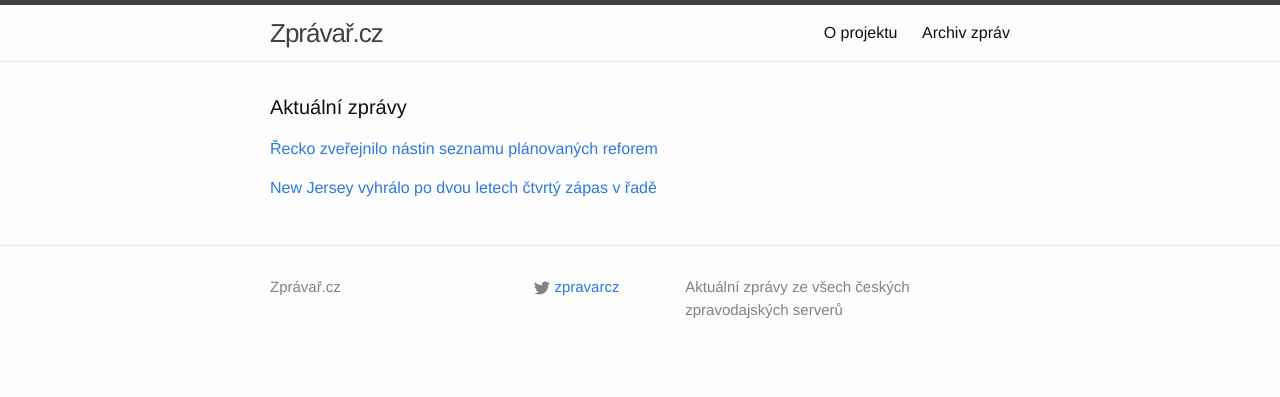
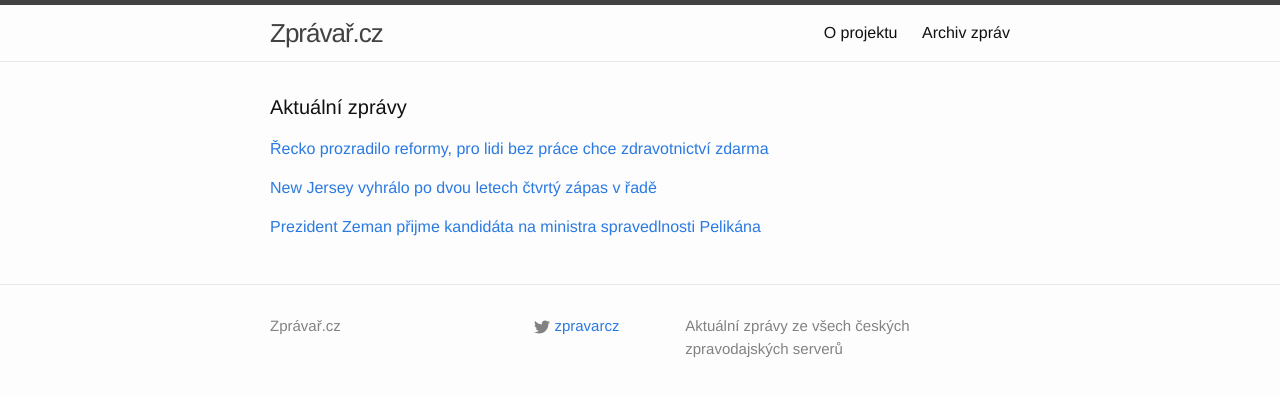
Before and after one commit to adliska/zpravar, a Jekyll site: the page built from index.html, in a window 1280 px wide. Shown: the top 397 px of the page. Built offline with Jekyll 4.4.1, drawn with Linux system fonts in a browser that asks for light colours.

Commit message:
zpravar news update

```diff
--- a/index.html
+++ b/index.html
@@ -5,9 +5,10 @@ layout: default
 <div class="home">
     <h1 class="page-heading">Aktuální zprávy</h1>
 
-<p><a href="javascript:;" onclick="toggle_visibility('zpravy0')">Řecko zveřejnilo nástin seznamu plánovaných reforem</a></p>
+<p><a href="javascript:;" onclick="toggle_visibility('zpravy0')">Řecko prozradilo reformy, pro lidi bez práce chce zdravotnictví zdarma</a></p>
 <div id="zpravy0" style="display:none">
 <ul>
+<li><a href=http://ekonomika.idnes.cz/recko-zverejnilo-planovane-reformy-dba-/eko_euro.aspx?c=A150224_073724_eko_euro_jpl>Řecko prozradilo reformy, pro lidi bez práce chce zdravotnictví zdarma - ekonomika.idnes.cz</a></li>
 <li><a href=http://www.denik.cz/ekonomika/recko-zverejnilo-nastin-seznamu-planovanych-reforem-20150224.html>Řecko zveřejnilo nástin seznamu plánovaných reforem - www.denik.cz</a></li>
 <li><a href=http://zpravy.aktualne.cz/zahranici/recko-ustupuje-zverejnilo-nastin-planovanych-reforem/r~97965e5abbea11e49fc3002590604f2e/>Řecko couvlo. Zveřejnilo nástin plánovaných reforem - zpravy.aktualne.cz</a></li>
 <li><a href=http://zpravy.e15.cz/zahranicni/politika/recko-ma-seznam-planovanych-reforem-slibuje-omezeni-statni-spravy-1165907>Řecko má seznam plánovaných reforem, slibuje omezení státní správy - zpravy.e15.cz</a></li>
@@ -23,4 +24,11 @@ layout: default
 <li><a href=http://hokej.idnes.cz/new-jersey-vybojovalo-ctvrtou-vyhru-v-rade-fem-/nhl.aspx?c=A150224_071418_nhl_Mkr>New Jersey vybojovalo čtvrtou výhru v řadě, Češi se bodově neprosadili - hokej.idnes.cz</a></li>
 <li><a href=http://www.sportovninoviny.cz/zpravy/new-jersey-vyhralo-po-dvou-letech-ctvrty-zapas-v-rade/1185015>New Jersey vyhrálo po dvou letech čtvrtý zápas v řadě - www.sportovninoviny.cz</a></li>
 </ul>
+</div><p><a href="javascript:;" onclick="toggle_visibility('zpravy2')">Prezident Zeman přijme kandidáta na ministra spravedlnosti Pelikána</a></p>
+<div id="zpravy2" style="display:none">
+<ul>
+<li><a href=http://www.denik.cz/z_domova/zeman-se-setka-s-kandidatem-na-ministra-spravedlnosti-pelikanem-20150224.html>Prezident Zeman přijme kandidáta na ministra spravedlnosti Pelikána - www.denik.cz</a></li>
+<li><a href=http://www.ceskenoviny.cz/zpravy/zpravy/zeman-se-setka-s-kandidatem-na-ministra-spravedlnosti-pelikanem/1184995>Zeman se setká s kandidátem na ministra spravedlnosti Pelikánem - www.ceskenoviny.cz</a></li>
+<li><a href=http://www.rozhlas.cz/_zprava/kandidat-na-ministra-spravedlnosti-robert-pelikan-se-sejde-s-prezidentem--1459054>Kandidát na ministra spravedlnosti Robert Pelikán se sejde s prezidentem - www.rozhlas.cz</a></li>
+</ul>
 </div></div>
```
